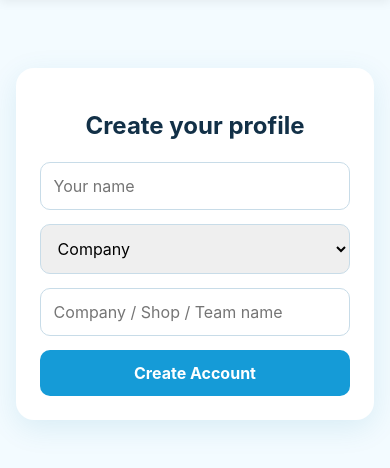
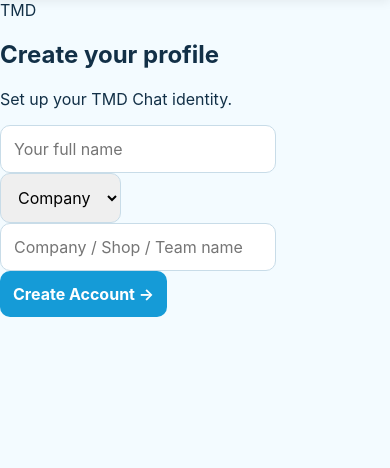
Before and after one commit to pinturaj873-bit/tmd-chat, a Flask app: page /profile-setup in a window 390 px wide. Shown: the part 64-532 px from the top of the page. Run offline with Flask 3, Linux system fonts and the light colour scheme; the visitor is signed in with stand-in values (Sample User, id 1).

Commit message:
Build TMD Chat mobile and desktop app experience

```diff
--- a/templates/setup.html
+++ b/templates/setup.html
@@ -1 +1 @@
-{% extends "base.html" %}{% block content %}<section class="card auth"><h1>Create your profile</h1>{% if error %}<div class="error">{{error}}</div>{% endif %}<form method="post"><input name="name" placeholder="Your name" required><select name="org_type"><option value="company">Company</option><option value="shop">Shop</option><option value="team">Team</option></select><input name="org_name" placeholder="Company / Shop / Team name" required><button>Create Account</button></form></section>{% endblock %}
+{% extends "base.html" %}{% block title %}TMD Chat — Profile{% endblock %}{% block body_class %}auth-page{% endblock %}{% block content %}<div class="auth-wrap"><section class="auth-card"><div class="auth-logo"><span class="brand-mark large">TMD</span></div><h1>Create your profile</h1><p class="muted">Set up your TMD Chat identity.</p>{% if error %}<div class="error">{{error}}</div>{% endif %}<form method="post" class="auth-form"><input name="name" placeholder="Your full name" autocomplete="name" required><select name="org_type"><option value="company">Company</option><option value="shop">Shop</option><option value="team">Team</option></select><input name="org_name" placeholder="Company / Shop / Team name" required><button class="primary-btn">Create Account <span>→</span></button></form></section></div>{% endblock %}
```
